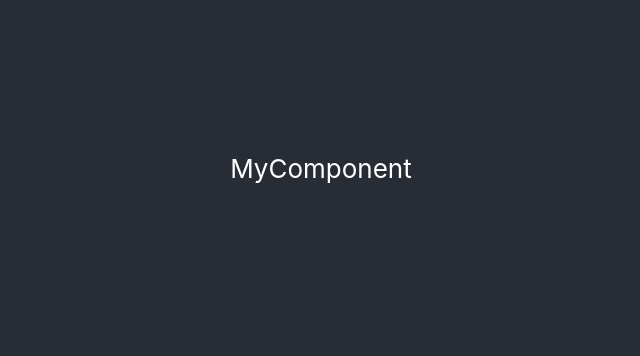
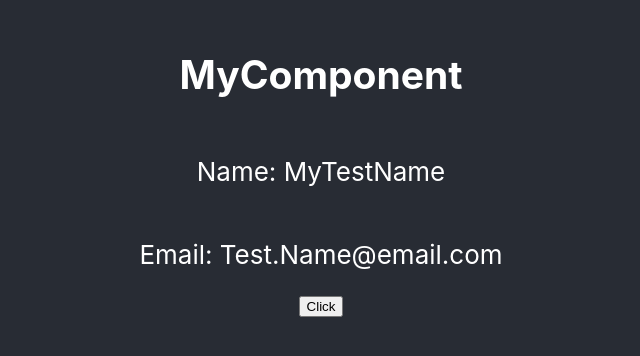
Before and after one commit to Cellv2/testing-react-context, a React (Create React App) app: page / in a window 1280 px wide. Shown: the part 232-588 px from the top of the page, without its empty margins (319-959 px from the left). Built offline with nearby package versions, Linux system fonts and the light colour scheme.

Commit message:
Add component to use global state

```diff
--- a/src/components/MyComponent.tsx
+++ b/src/components/MyComponent.tsx
@@ -1,7 +1,34 @@
-import React from "react";
+import React, { useContext } from "react";
+
+import { Context } from "../stores/store";
 
 const MyComponent = () => {
-    return <div>MyComponent</div>;
+    //@ts-ignore
+    const [state, setState] = useContext(Context);
+
+    const handleOnClick = async (): Promise<void> => {
+        const request = await fetch("https://randomuser.me/api/");
+        const response = await request.json();
+        const personData = response.results[0];
+
+        const person = {
+            name: `${personData.name.first} ${personData.name.last}`,
+            email: personData.email,
+        };
+
+        setState(person);
+
+        return;
+    };
+
+    return (
+        <>
+            <h2>MyComponent</h2>
+            <p>Name: {state.name}</p>
+            <p>Email: {state.email}</p>
+            <button onClick={handleOnClick}>Click</button>
+        </>
+    );
 };
 
 export default MyComponent;
```
